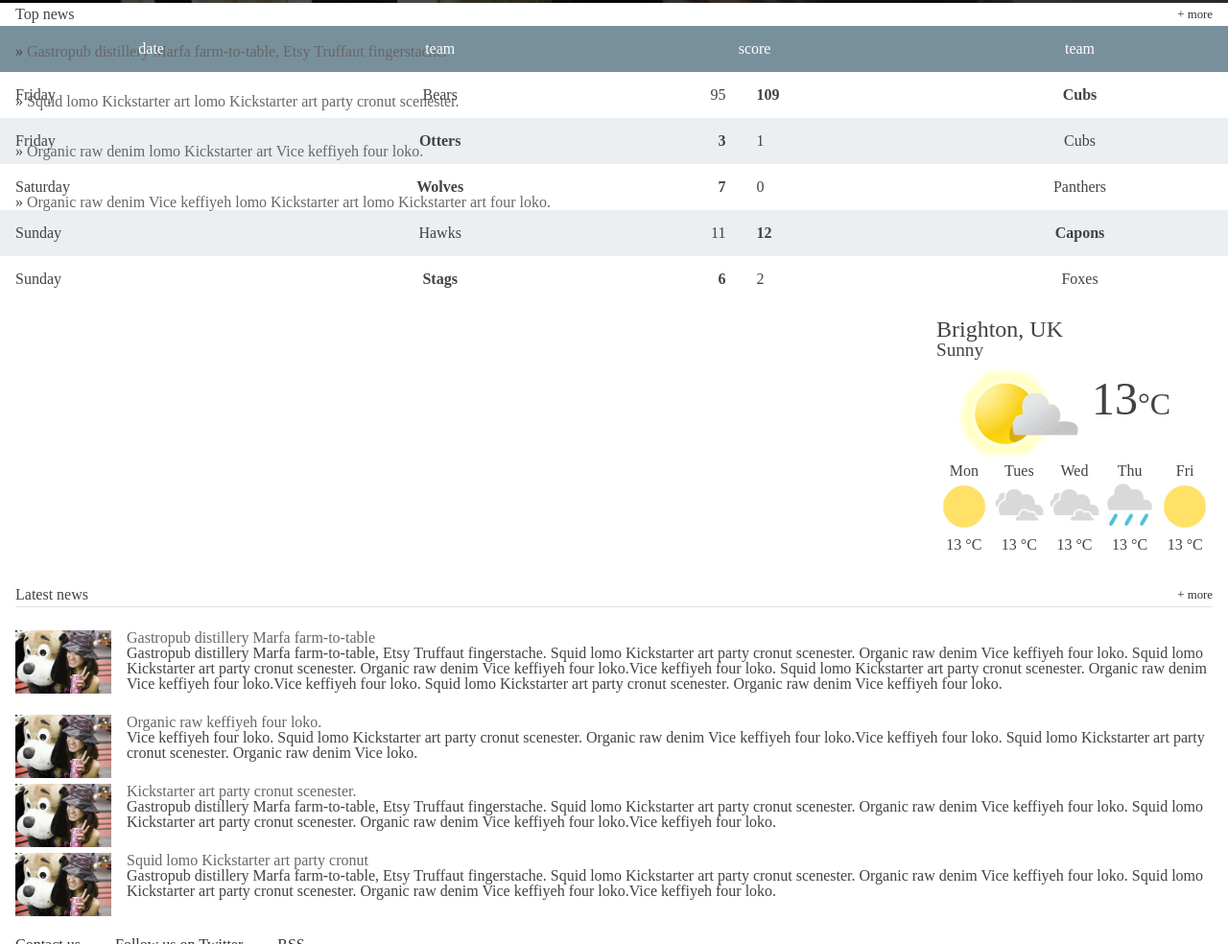
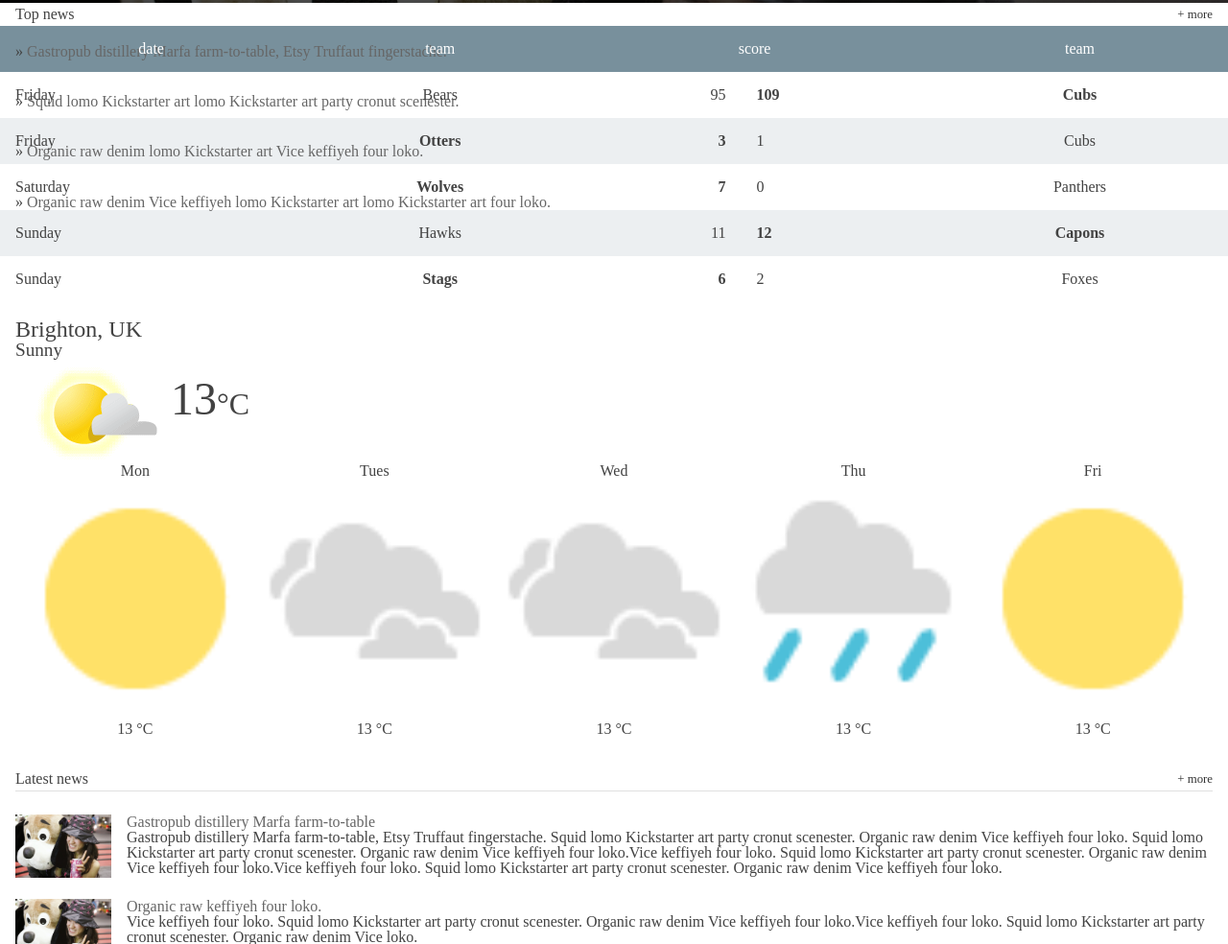
Before and after one commit to ysabelm/googleDevNDScholars, a plain HTML site: page homeTownApp/index.html in a window 1280 px wide. Shown: the part 497-1481 px from the top of the page at 96% size. Drawn offline with Linux system fonts and the light colour scheme; files whose address does not match are found by name.

Commit message:
deletes width and float in weather class css

```diff
--- a/homeTownApp/resources/css/main.css
+++ b/homeTownApp/resources/css/main.css
@@ -261,8 +261,6 @@ main {
  */
 
 .weather {
-  float: right;
-  width: 320px;
   padding: 1em;
 }
 
```
